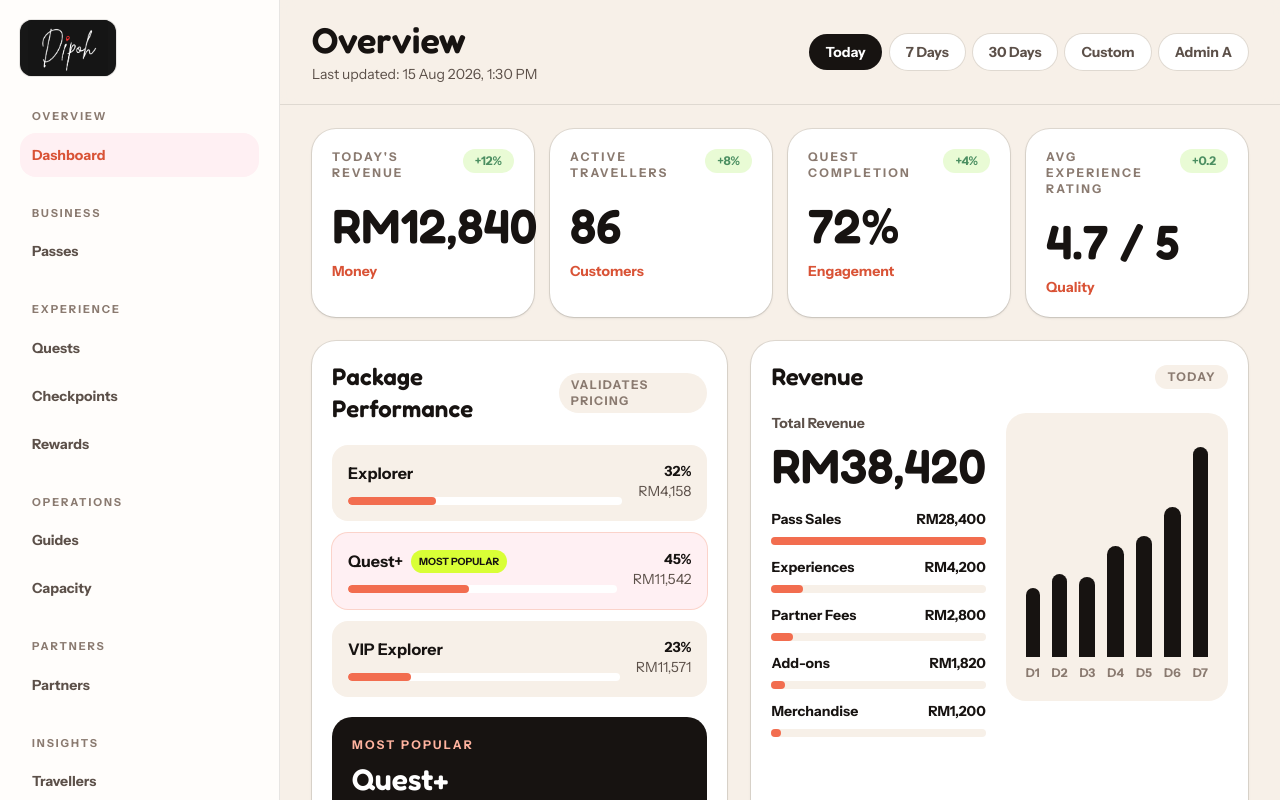
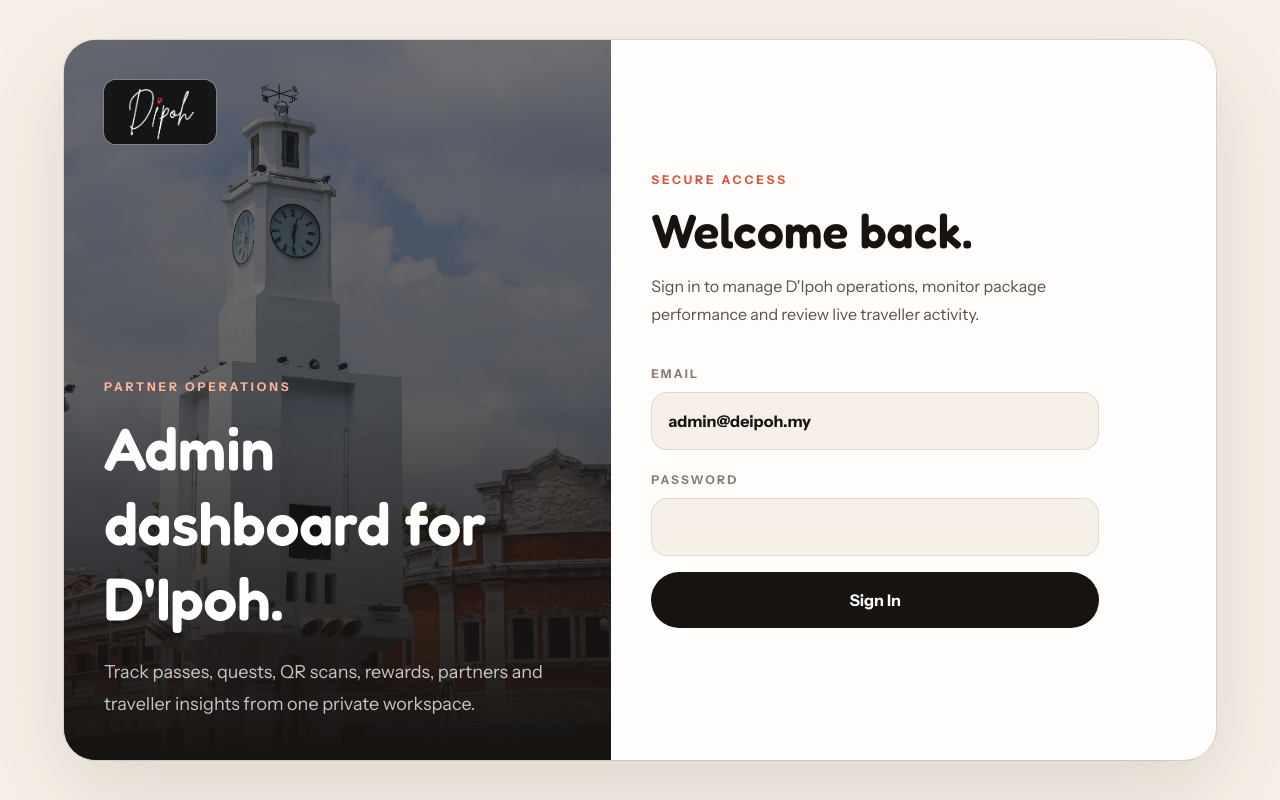
Before and after one commit to ariefsyazry2001/de-ipoh-website, a Next.js app: page /admin in a window 1280 px wide. Shown: the top 800 px of the page. Built offline with nearby package versions, Linux system fonts and the light colour scheme.

Commit message:
Fix: pwa-app

```diff
--- a/src/components/admin/AdminDashboard.tsx
+++ b/src/components/admin/AdminDashboard.tsx
@@ -2,7 +2,7 @@
 
 import Image from "next/image";
 import Link from "next/link";
-import { useMemo, useState } from "react";
+import { FormEvent, useEffect, useMemo, useState } from "react";
 import {
   adminSections,
   alerts,
@@ -34,18 +34,45 @@ const pageTitles: Record<AdminPage, string> = {
   capacity: "Operational Capacity",
 };
 
+const adminAuthKey = "dipoh-admin-auth-v1";
+const demoEmail = "admin@deipoh.my";
+
 export function AdminDashboard({ page = "overview" }: { page?: AdminPage }) {
   const [range, setRange] = useState<DateRange>("Today");
   const [selected, setSelected] = useState("Quest+");
+  const [hydrated, setHydrated] = useState(false);
+  const [authenticated, setAuthenticated] = useState(false);
   const factor = rangeMultipliers[range];
   const scaledRevenue = useMemo(() => `RM${Math.round(12840 * factor).toLocaleString()}`, [factor]);
+
+  useEffect(() => {
+    window.queueMicrotask(() => {
+      setAuthenticated(localStorage.getItem(adminAuthKey) === "signed-in");
+      setHydrated(true);
+    });
+  }, []);
+
+  function signIn(email: string, password: string) {
+    if (email.trim().toLowerCase() !== demoEmail || !password.trim()) return false;
+    localStorage.setItem(adminAuthKey, "signed-in");
+    setAuthenticated(true);
+    return true;
+  }
+
+  function signOut() {
+    localStorage.removeItem(adminAuthKey);
+    setAuthenticated(false);
+  }
+
+  if (!hydrated) return <AdminLoading />;
+  if (!authenticated) return <AdminLogin onSubmit={signIn} />;
 
   return (
     <div className="min-h-screen bg-[#f7f0e8] text-[#171311]">
       <div className="grid min-h-screen lg:grid-cols-[280px_1fr]">
         <AdminSidebar active={page} />
         <div className="min-w-0">
-          <AdminHeader page={pageTitles[page]} range={range} setRange={setRange} />
+          <AdminHeader page={pageTitles[page]} range={range} setRange={setRange} onSignOut={signOut} />
           <main className="mx-auto max-w-[1500px] space-y-6 px-5 py-6 md:px-8">
             {page === "overview" && <Overview range={range} scaledRevenue={scaledRevenue} selected={selected} setSelected={setSelected} />}
             {page === "passes" && <PassesDetail selected={selected} setSelected={setSelected} />}
@@ -60,6 +87,69 @@ export function AdminDashboard({ page = "overview" }: { page?: AdminPage }) {
         </div>
       </div>
     </div>
+  );
+}
+
+function AdminLoading() {
+  return (
+    <div className="grid min-h-screen place-items-center bg-[#f7f0e8] px-5 text-[#171311]">
+      <div className="h-40 w-full max-w-md rounded-[2rem] bg-white/70 shadow-sm ring-1 ring-[#171311]/10" />
+    </div>
+  );
+}
+
+function AdminLogin({ onSubmit }: { onSubmit: (email: string, password: string) => boolean }) {
+  const [email, setEmail] = useState(demoEmail);
+  const [password, setPassword] = useState("");
+  const [error, setError] = useState("");
+
+  function handleSubmit(event: FormEvent<HTMLFormElement>) {
+    event.preventDefault();
+    setError("");
+    if (!onSubmit(email, password)) setError("Use the admin email and enter any password.");
+  }
+
+  return (
+    <main className="grid min-h-screen bg-[#f7f0e8] px-5 py-10 text-[#171311] md:px-8">
+      <div className="mx-auto grid w-full max-w-6xl overflow-hidden rounded-[2rem] bg-[#fffdfb] shadow-[0_28px_90px_rgba(70,48,34,0.14)] ring-1 ring-[#171311]/10 lg:grid-cols-[0.95fr_1.05fr]">
+        <section className="relative hidden min-h-[720px] overflow-hidden bg-[#171311] p-10 text-white lg:block">
+          <Image src="/images/hero-old-town.jpg" alt="" fill sizes="50vw" className="object-cover opacity-55" priority />
+          <div className="absolute inset-0 bg-gradient-to-t from-[#171311] via-[#171311]/35 to-[#171311]/20" />
+          <div className="relative z-10 flex h-full flex-col justify-between">
+            <span className="flex h-16 w-28 items-center justify-center overflow-hidden rounded-xl bg-[#171717] ring-1 ring-white/20">
+              <Image src="/images/depoh logo.webp" alt="D'Ipoh" width={112} height={112} className="h-24 w-24 object-contain" priority />
+            </span>
+            <div>
+              <p className="text-xs font-black uppercase tracking-[0.24em] text-[#ffb39f]">Partner Operations</p>
+              <h1 className="mt-4 font-display text-6xl font-semibold leading-tight">Admin dashboard for D&apos;Ipoh.</h1>
+              <p className="mt-5 max-w-md text-lg leading-8 text-white/75">Track passes, quests, QR scans, rewards, partners and traveller insights from one private workspace.</p>
+            </div>
+          </div>
+        </section>
+        <section className="flex min-h-screen items-center px-5 py-10 sm:px-10 lg:min-h-[720px]">
+          <div className="w-full">
+            <span className="flex h-16 w-28 items-center justify-center overflow-hidden rounded-xl bg-[#171717] ring-1 ring-[#171311]/10 lg:hidden">
+              <Image src="/images/depoh logo.webp" alt="D'Ipoh" width={112} height={112} className="h-24 w-24 object-contain" priority />
+            </span>
+            <p className="mt-8 text-xs font-black uppercase tracking-[0.24em] text-[#d95336] lg:mt-0">Secure Access</p>
+            <h2 className="mt-3 font-display text-5xl font-semibold leading-tight">Welcome back.</h2>
+            <p className="mt-3 max-w-md leading-7 text-[#5c5049]">Sign in to manage D&apos;Ipoh operations, monitor package performance and review live traveller activity.</p>
+            <form onSubmit={handleSubmit} className="mt-8 max-w-md space-y-4">
+              <label className="block">
+                <span className="text-xs font-black uppercase tracking-[0.18em] text-[#8a7a70]">Email</span>
+                <input value={email} onChange={(event) => setEmail(event.target.value)} className="mt-2 w-full rounded-2xl border border-[#171311]/10 bg-[#f7f0e8] px-4 py-4 text-base font-bold outline-none transition focus:border-[#ff3038] focus:bg-white" />
+              </label>
+              <label className="block">
+                <span className="text-xs font-black uppercase tracking-[0.18em] text-[#8a7a70]">Password</span>
+                <input type="password" value={password} onChange={(event) => setPassword(event.target.value)} className="mt-2 w-full rounded-2xl border border-[#171311]/10 bg-[#f7f0e8] px-4 py-4 text-base font-bold outline-none transition focus:border-[#ff3038] focus:bg-white" />
+              </label>
+              {error && <p className="rounded-2xl bg-[#fff0f3] px-4 py-3 text-sm font-bold text-[#d95336]">{error}</p>}
+              <button className="w-full rounded-full bg-[#171311] px-6 py-4 text-base font-black text-white transition hover:bg-[#ff3038]">Sign In</button>
+            </form>
+          </div>
+        </section>
+      </div>
+    </main>
   );
 }
 
@@ -93,7 +183,7 @@ function AdminSidebar({ active }: { active: AdminPage }) {
   );
 }
 
-function AdminHeader({ page, range, setRange }: { page: string; range: DateRange; setRange: (range: DateRange) => void }) {
+function AdminHeader({ page, range, setRange, onSignOut }: { page: string; range: DateRange; setRange: (range: DateRange) => void; onSignOut: () => void }) {
   const ranges: DateRange[] = ["Today", "7 Days", "30 Days", "Custom"];
   return (
     <header className="border-b border-[#171311]/10 bg-[#f7f0e8]/90 px-5 py-5 backdrop-blur md:px-8">
@@ -109,6 +199,7 @@ function AdminHeader({ page, range, setRange }: { page: string; range: DateRange
             </button>
           ))}
           <span className="rounded-full bg-white px-4 py-2 text-sm font-bold text-[#5c5049] ring-1 ring-[#171311]/10">Admin A</span>
+          <button onClick={onSignOut} className="rounded-full bg-[#fff0f3] px-4 py-2 text-sm font-bold text-[#d95336] ring-1 ring-[#f26d4f]/20 transition hover:bg-[#ff3038] hover:text-white">Sign Out</button>
         </div>
       </div>
     </header>
```
